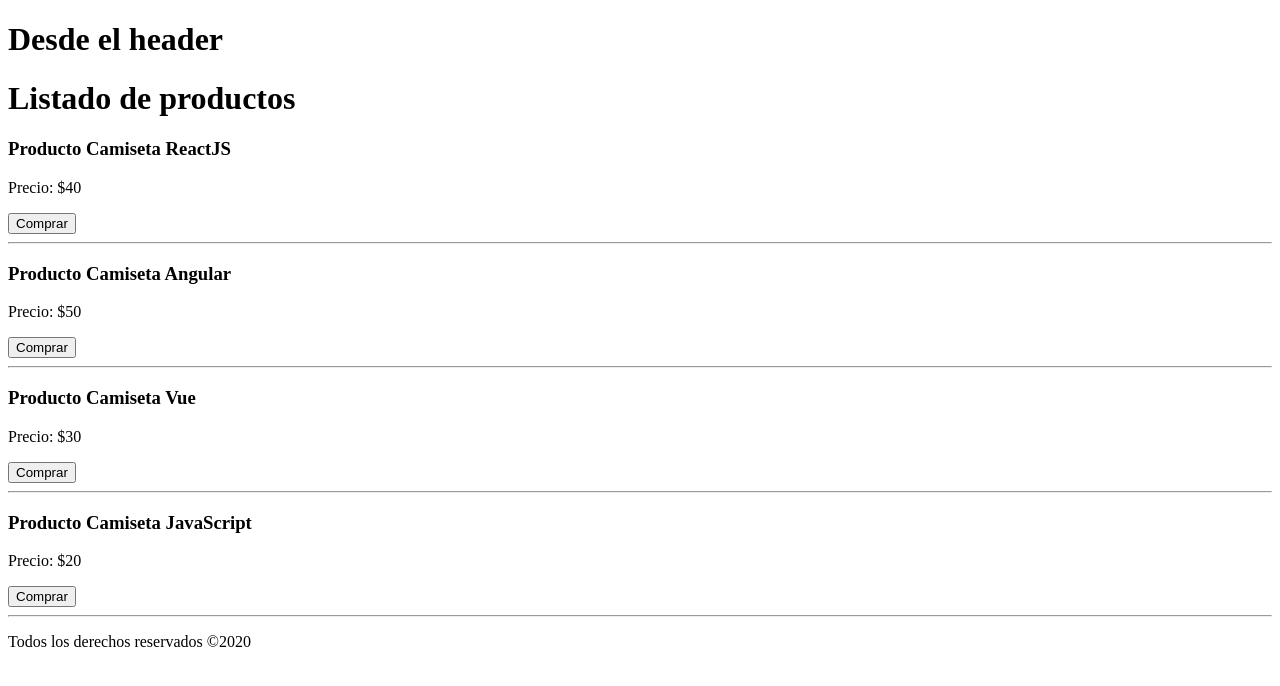
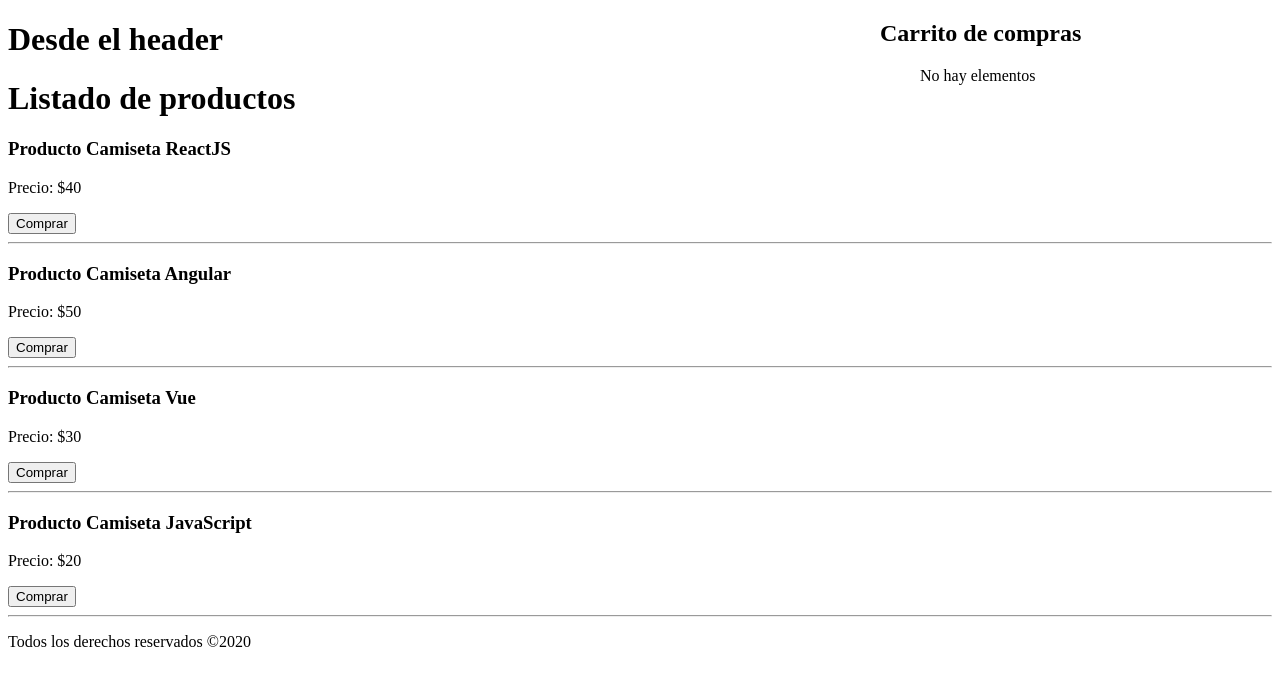
Before and after one commit to hijuliancode/rgc-basicos-react, a React (Create React App) app: page / in a window 1280 px wide. Shown: the top 686 px of the page. Built offline with nearby package versions, Linux system fonts and the light colour scheme.

Commit message:
Mostrando los elementos del carrito

```diff
--- a/src/App.js
+++ b/src/App.js
@@ -2,6 +2,7 @@ import React, {Fragment, useState} from 'react'
 import Header from "./components/Header"
 import Footer from "./components/Footer"
 import Producto from "./components/Producto"
+import Carrito from "./components/Carrito"
 
 function App() {
   const fecha = new Date().getFullYear()
@@ -30,6 +31,7 @@ function App() {
             />
         ))
       }
+      <Carrito carrito={carrito} />
       <Footer fecha={fecha}/>
     </Fragment>
   );
--- /dev/null
+++ b/src/components/Carrito.js
@@ -0,0 +1,22 @@
+import React from 'react'
+import './carrito.css';
+import Producto from './Producto'
+
+const Carrito = ({carrito}) => (
+  <div className="carrito">
+    <h2>Carrito de compras</h2>
+    <ul>
+      {carrito.length === 0
+        ? <p>No hay elementos</p>
+        : carrito.map(producto => (
+            <Producto
+              key={producto.id}
+              producto={producto}
+            />
+          ))
+      }
+    </ul>
+  </div>
+)
+
+export default Carrito ;
--- /dev/null
+++ b/src/components/carrito.css
@@ -0,0 +1,7 @@
+.carrito {
+  background: white;
+  position: fixed;
+  right: 0;
+  top: 0;
+  width: 400px;
+}
```
